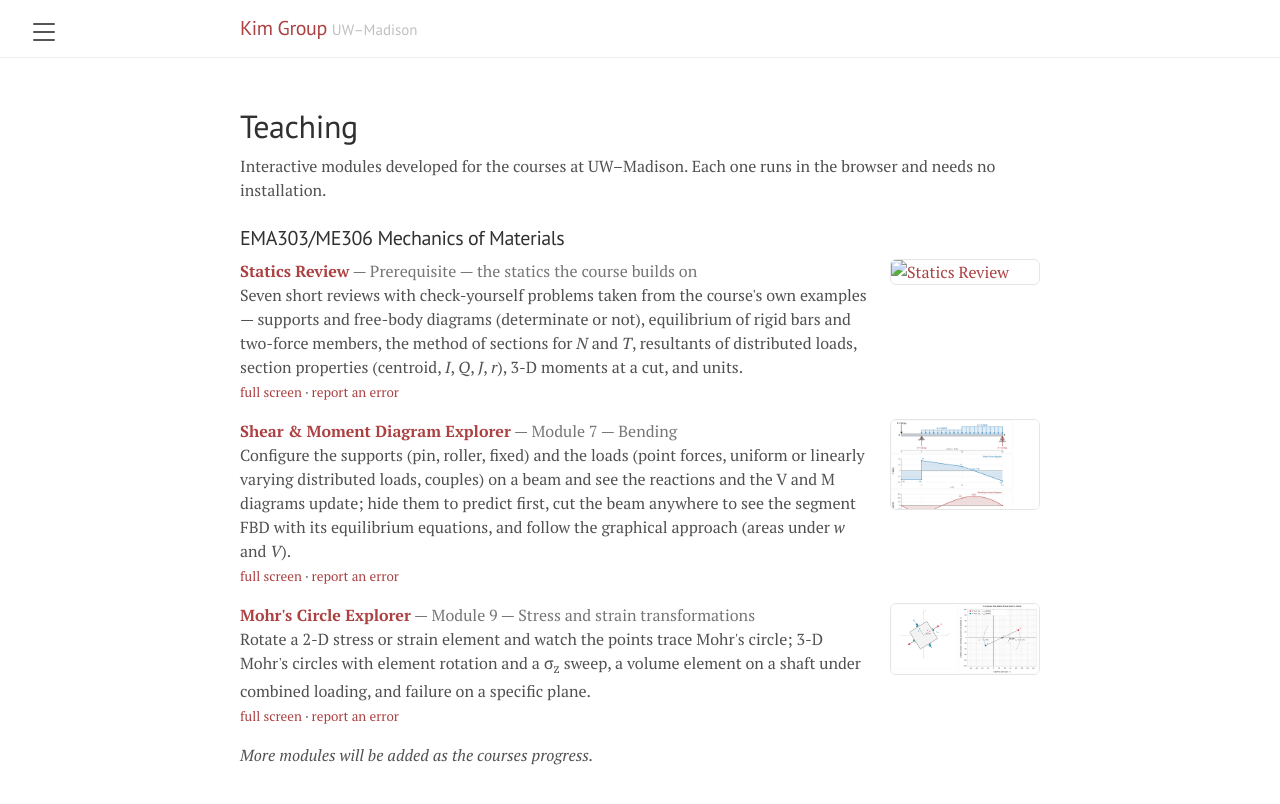
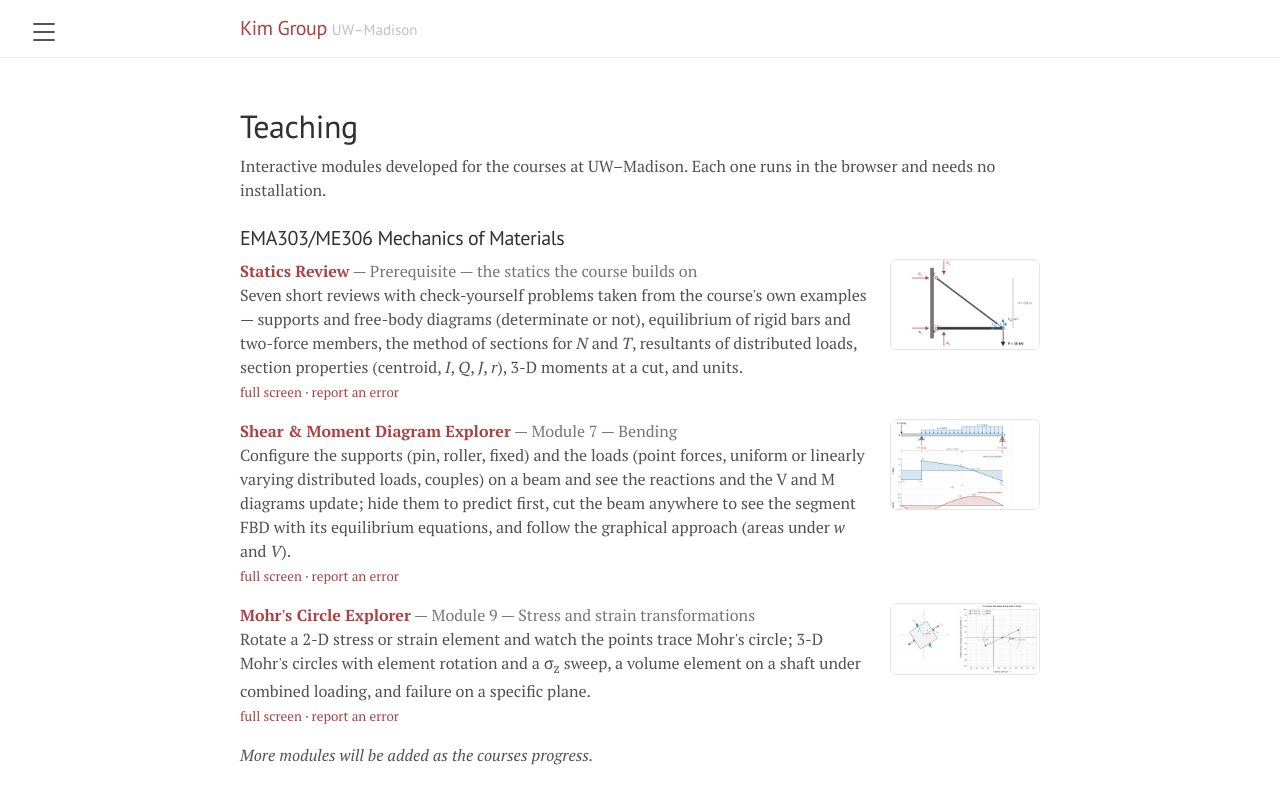
Before and after one commit to kim-wisc/kim-wisc.github.io, a Jekyll site: the page built from teaching/index.html, in a window 1280 px wide. Shown: the top 804 px of the page. Built offline with Jekyll 4.4.1, drawn with Linux system fonts in a browser that asks for light colours.

Commit message:
Add Statics Review thumbnail; match figure and text box widths

```diff
--- a/teaching/beam-vm/explorer.html
+++ b/teaching/beam-vm/explorer.html
@@ -43,7 +43,7 @@
   .ctrl { display:flex; flex-wrap:wrap; gap:8px 14px; align-items:center; margin:6px 0 10px; font-size:14px; }
   .ctrl input[type=range] { width:min(520px, 60vw); }
   .ctrl .val { font-family: ui-monospace, Menlo, monospace; min-width:90px; }
-  svg { background:#fff; border:1px solid #e6e6e6; border-radius:8px; width:100%; max-width:min(100%, 1100px); height:auto; display:block; margin-bottom:8px; }
+  svg { background:#fff; border:1px solid #e6e6e6; border-radius:8px; width:100%; max-width:100%; height:auto; display:block; margin-bottom:8px; }
   html { font-size: clamp(14px, 0.9vw + 10px, 17px); }
   .readout { font-family: ui-monospace, Menlo, Consolas, monospace; font-size:0.85rem; background:var(--panel); border:1px solid #e3e3e3; border-radius:8px; padding:8px 12px; white-space:pre-wrap; line-height:1.5; }
   .note { color:var(--mut); font-size:13px; max-width:1100px; line-height:1.45; }
--- a/teaching/statics-review/explorer.html
+++ b/teaching/statics-review/explorer.html
@@ -37,7 +37,7 @@
   button { padding:5px 10px; font-size:.92rem; border:1px solid #bbb; background:#fff; border-radius:6px; cursor:pointer; }
   button:hover { background:#eef; } button.sel { background:var(--red); color:#fff; border-color:var(--red); }
   button.x { padding:2px 8px; color:#a00; font-weight:700; }
-  svg { background:#fff; border:1px solid #e6e6e6; border-radius:8px; width:100%; max-width:min(100%, 1000px); height:auto; display:block; margin-bottom:8px; }
+  svg { background:#fff; border:1px solid #e6e6e6; border-radius:8px; width:100%; max-width:100%; height:auto; display:block; margin-bottom:8px; }
   .readout { background:var(--panel); border:1px solid #e3e3e3; border-radius:8px; padding:8px 12px; line-height:1.6; }
   .eq { font-family:"Times New Roman", Times, serif; font-size:1.05rem; line-height:1.7; }
   .eq i { font-style:italic; } .eq .c { color:#666; font-size:.88em; font-family:-apple-system,"Segoe UI",Helvetica,Arial,sans-serif; } .eq .h { font-family:-apple-system,"Segoe UI",Helvetica,Arial,sans-serif; font-weight:600; font-size:.9em; color:#444; }
```
Also changed, not shown: public/img/teaching/statics-review.png (added).
